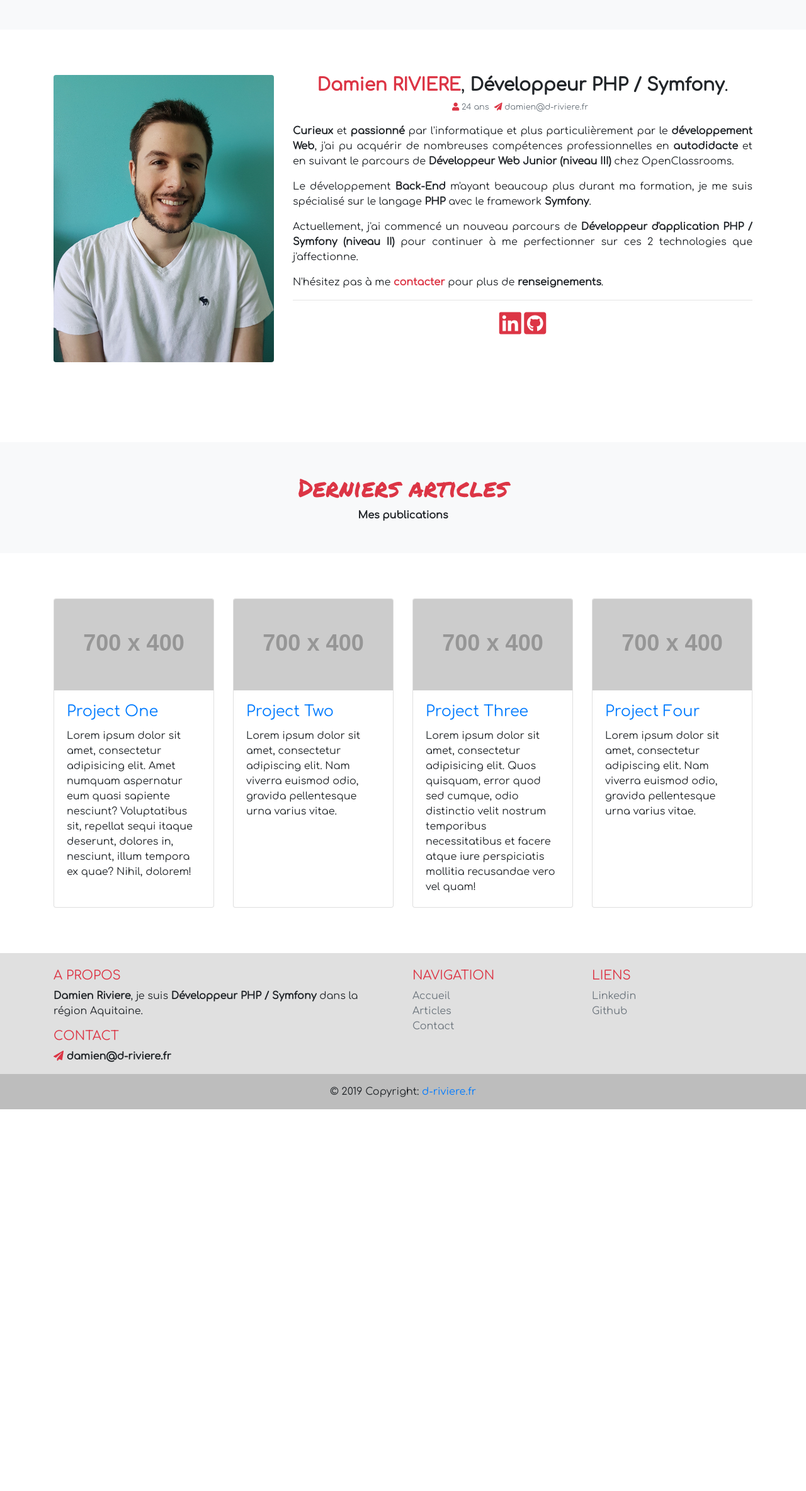
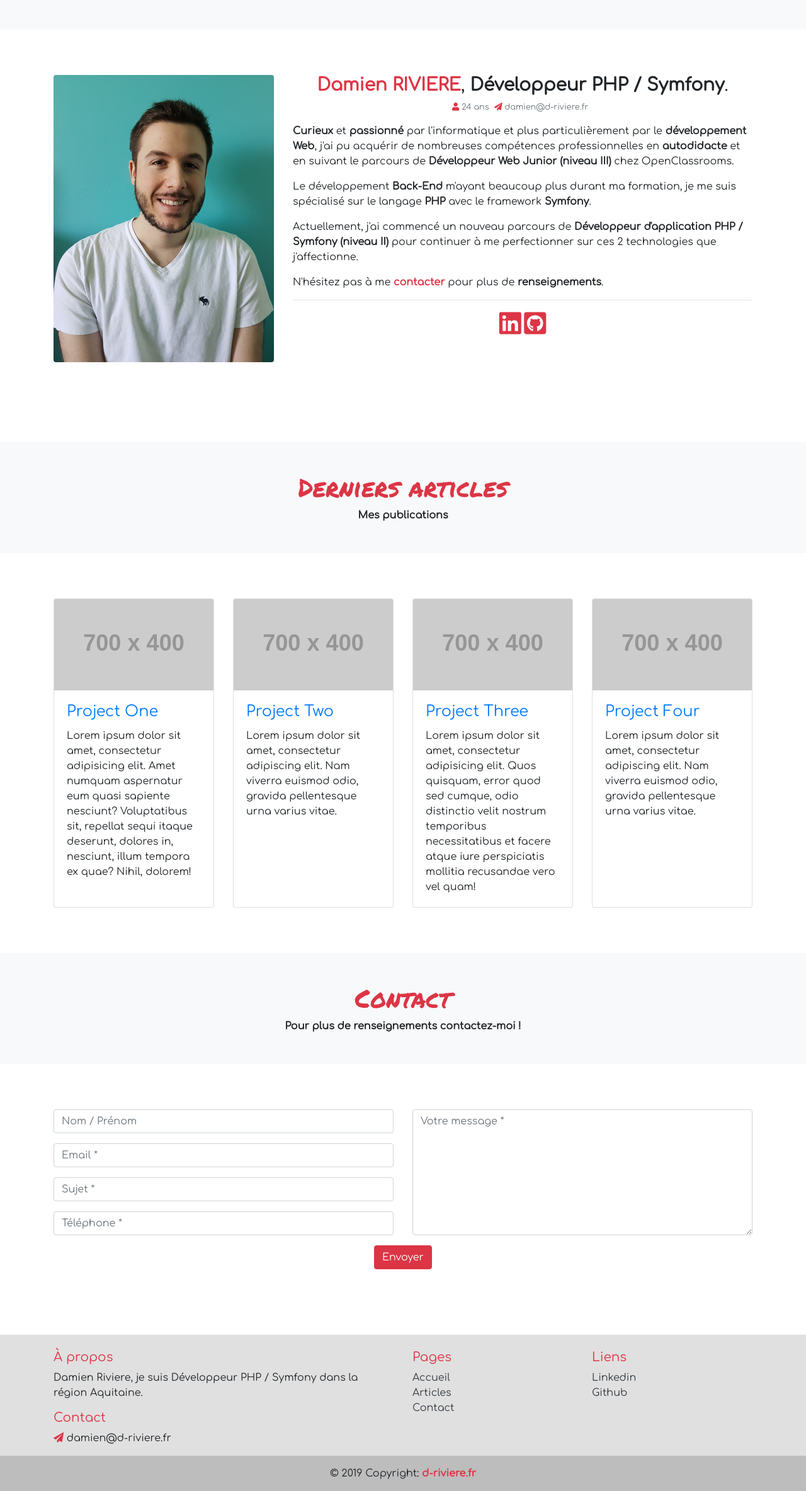
Before and after one commit to DamienRiviere/Blog-Damien-Riviere, a PHP site: page / in a window 1280 px wide. Shown: the part 184-2551 px from the top of the page at 63% size. Before the commit the page ends 1945 px from the top, so only its background shows below. Run offline with PHP 8.4, Linux system fonts and the light colour scheme; grey boxes labelled with a size stand in for pictures from a placeholder-image service; some libraries are stand-ins or nearby versions.

Commit message:
Add Twig

```diff
--- a/public/css/style.css
+++ b/public/css/style.css
@@ -95,9 +95,14 @@ h2 {
     color: #dc3545;
 }
 
-.footer-contact, .footer-nav, .footer-link {
-    font-family: 'Permanent Marker', cursive!important;
-    color: #dc3545;
+.footer-link {
+    color: #343a40;
+}
+
+.footer-link:hover {
+    color: #dc3545!important;
+    font-weight: bold;
+    text-decoration: none;
 }
 
 @media screen and (max-width: 768px) {
--- a/src/Controller/Controller.php
+++ b/src/Controller/Controller.php
@@ -11,36 +11,25 @@ class Controller {
     public $templatePath = "..\\templates\\";
 
     public function __construct() {
-        $this->loader = new \Twig\Loader\FilesystemLoader([
-            $this->templatePath . 'home',
-            $this->templatePath . 'post',
-            $this->templatePath . 'layout',
-        ]);
-        $this->twig = new \Twig\Environment($this->loader, [
-            'cache' => false, //dirname(__DIR__) . '/tmp',
-        ]);
+        $this->loadTwig();
     }
 
-    // public function loadTwig() {
-    //     $loader = new \Twig\Loader\FilesystemLoader(
-    //         [
-    //             $this->templatePath . '/home',
-    //             $this->templatePath . '/layout',
-    //             $this->templatePath . '/post',
-    //         ]
-    //     );
+    public function loadTwig() {
+        $this->loader = new \Twig\Loader\FilesystemLoader(
+            [
+                $this->templatePath . '/home',
+                $this->templatePath . '/layout',
+                $this->templatePath . '/post',
+            ]
+        );
 
-    //     $params = [
-    //         'cache' => false
-    //     ];
+        $this->loader->addPath($this->templatePath . '/home', 'home');
+        $this->loader->addPath($this->templatePath . '/post', 'post');
 
-    //     $this->twig = new Twig_Environment($loader, $params);
-    // }
+        $params = [
+            'cache' => false
+        ];
 
-    // public function render($view, $data = []) {
-    //     ob_start();
-    //     require '../templates/' . $view . '.php';
-    //     $content = ob_get_clean();
-    //     require '../templates/layout/default.php';
-    // }
+        $this->twig = new \Twig\Environment($this->loader, $params);
+    }
 }
--- a/src/Controller/HomeController.php
+++ b/src/Controller/HomeController.php
@@ -5,7 +5,7 @@ namespace App\Controller;
 class HomeController extends Controller {
 
     public function home() {
-        $this->twig->display('index.twig');
+        $this->twig->display('@home/index.twig');
     }
 
 }
--- a/src/Controller/PostController.php
+++ b/src/Controller/PostController.php
@@ -5,7 +5,7 @@ namespace App\Controller;
 class PostController extends Controller {
 
     public function posts() {
-        $this->twig->display('index.twig');
+        $this->twig->display('@post/index.twig');
     }
 
 }
--- a/src/RouterApplication.php
+++ b/src/RouterApplication.php
@@ -6,6 +6,7 @@ use Exception;
 use Symfony\Component\Routing\Router;
 use Symfony\Component\Config\FileLocator;
 use Symfony\Component\HttpFoundation\Request;
+use Symfony\Component\Routing\Exception\ResourceNotFoundException;
 use Symfony\Component\Routing\RequestContext;
 use Symfony\Component\Routing\Loader\YamlFileLoader;
 
@@ -43,7 +44,7 @@ class RouterApplication {
             $params = $this->cleanParams($params);
 
             return call_user_func_array([$controller, $method], $params);
-        } catch(Exception $e) {
+        } catch(ResourceNotFoundException $e) {
             echo $e->getMessage();
         }
     }
--- a/templates/home/index.twig
+++ b/templates/home/index.twig
@@ -1,4 +1,4 @@
-{% extends 'base.twig' %}
+{% extends 'default.twig' %}
 
 {% block title %}Accueil - Blog Damien Riviere{% endblock %}
 
@@ -29,24 +29,24 @@
                         </li>
                     </ul>
 
-                    <p class="text-justify">
+                    <p>
                         <span class="font-weight-bold">Curieux</span> et <span class="font-weight-bold">passionné</span> par
                         l'informatique et plus particulièrement par le <span class="font-weight-bold">développement
                             Web</span>, j'ai pu acquérir de nombreuses compétences professionnelles en <span
                             class="font-weight-bold">autodidacte</span> et en suivant le parcours de <span
                             class="font-weight-bold">Développeur Web Junior (niveau III)</span> chez OpenClassrooms.
                     </p>
-                    <p class="text-justify">
+                    <p>
                         Le développement <span class="font-weight-bold">Back-End</span> m'ayant beaucoup plus durant ma
                         formation, je me suis spécialisé sur le langage <span class="font-weight-bold">PHP</span> avec le
                         framework <span class="font-weight-bold">Symfony</span>.
                     </p>
-                    <p class="text-justify">
+                    <p>
                         Actuellement, j'ai commencé un nouveau parcours de <span class="font-weight-bold">Développeur
                             d'application PHP / Symfony (niveau II)</span> pour continuer à me perfectionner sur ces 2
                         technologies que j'affectionne.
                     </p>
-                    <p class="text-justify">
+                    <p>
                         N'hésitez pas à me <a href="#contact" class="text-danger font-weight-bold">contacter</a> pour plus
                         de <span class="font-weight-bold">renseignements</span>.
                     </p>
@@ -125,4 +125,7 @@
             </div>
         </div>
     </section>
+
+    {% include 'contact.twig' %}
+
 {% endblock %}
--- /dev/null
+++ b/templates/layout/contact.twig
@@ -0,0 +1,39 @@
+<section id="contact">
+    <div class="container-fluid bg-light py-5 text-center">
+        <h2 class="text-danger">Contact</h2>
+        <p class="font-weight-bold mb-0">Pour plus de renseignements contactez-moi !</p>
+    </div>
+
+    <div class="container py-5">
+        <form action="" method="post">
+            <div class="row py-4">
+                <div class="col-md-6">
+                    <div class="form-group">
+                        <input type="text" name="name" class="form-control" placeholder="Nom / Prénom" value=""/>
+                    </div>
+                    <div class="form-group">
+                        <input type="text" name="email" class="form-control" placeholder="Email *" value=""/>
+                    </div>
+                    <div class="form-group">
+                        <input type="text" name="subject" class="form-control" placeholder="Sujet *" value=""/>
+                    </div>
+                    <div class="form-group">
+                        <input type="text" name="phone" class="form-control" placeholder="Téléphone *" value=""/>
+                    </div>
+                </div>
+                <div class="col-md-6">
+                    <div class="form-group">
+                        <textarea name="message" class="form-control" placeholder="Votre message *" style="width: 100%; height: 200px;"></textarea>
+                    </div>
+                </div>
+                <div class="col-12">
+                    <div class="form-group text-center">
+                        <input type="submit" name="submit" class="btn btn-danger" value="Envoyer" />
+                    </div>
+                </div>
+            </div>
+        </form>
+        <p class="text-center text-danger font-weight-bold"></p>
+        <p class="text-center text-success font-weight-bold"></p>
+    </div>
+</section>
--- a/templates/layout/base.twig
+++ b/templates/layout/default.twig
@@ -5,6 +5,7 @@
         <meta name="viewport" content="width=device-width, initial-scale=1.0">
         <meta http-equiv="X-UA-Compatible" content="ie=edge">
         <title>{% block title %}{% endblock %}</title>
+        <!-- Bootstrap -->
         <link rel="stylesheet" href="https://stackpath.bootstrapcdn.com/bootstrap/4.3.1/css/bootstrap.min.css" integrity="sha384-ggOyR0iXCbMQv3Xipma34MD+dH/1fQ784/j6cY/iJTQUOhcWr7x9JvoRxT2MZw1T" crossorigin="anonymous">
         <!-- Font Google -->
         <link href="https://fonts.googleapis.com/css?family=Permanent+Marker" rel="stylesheet">
--- a/templates/layout/footer.twig
+++ b/templates/layout/footer.twig
@@ -5,15 +5,13 @@
         <div class="row ">
 
             <div class="col-md-6 mt-md-0 mt-3">
-                <h5 class="text-danger">A PROPOS</h5>
-                <p><strong>Damien Riviere</strong>, je suis <strong>Développeur PHP / Symfony</strong> dans la région
-                    Aquitaine.</p>
-
-                <h5 class="text-danger">CONTACT</h5>
+                <h5 class="text-danger">À propos</h5>
+                <p>Damien Riviere, je suis Développeur PHP / Symfony dans la région Aquitaine.</p>
+                <h5 class="text-danger">Contact</h5>
                 <ul class="list-unstyled">
                     <li>
                         <i class="fas fa-paper-plane text-danger"></i>
-                        <span class="font-weight-bold">damien@d-riviere.fr</span>
+                        damien@d-riviere.fr
                     </li>
                 </ul>
             </div>
@@ -21,32 +19,32 @@
             <hr class="clearfix w-100 d-md-none pb-3">
 
             <div class="col-md-3 mb-md-0 mb-3">
-                <h5 class="text-danger">NAVIGATION</h5>
+                <h5 class="text-danger">Pages</h5>
 
                 <ul class="list-unstyled">
                     <li>
-                        <a href="#" class="text-secondary">Accueil</a>
+                        <a href="#" class="footer-link">Accueil</a>
                     </li>
                     <li>
-                        <a href="#" class="text-secondary">Articles</a>
+                        <a href="#" class="footer-link">Articles</a>
                     </li>
                     <li>
-                        <a href="#" class="text-secondary">Contact</a>
+                        <a href="#" class="footer-link">Contact</a>
                     </li>
                 </ul>
             </div>
 
             <div class="col-md-3 mb-md-0 mb-3">
-                <h5 class="text-danger">LIENS</h5>
+                <h5 class="text-danger">Liens</h5>
 
                 <ul class="list-unstyled">
                     <li>
-                        <a href="https://www.linkedin.com/in/damien-riviere/" target="_blank" class="text-secondary">
+                        <a href="https://www.linkedin.com/in/damien-riviere/" target="_blank" class="footer-link">
                             Linkedin
                         </a>
                     </li>
                     <li>
-                        <a href="https://github.com/DamienRiviere" target="_blank" class="text-secondary">
+                        <a href="https://github.com/DamienRiviere" target="_blank" class="footer-link">
                             Github
                         </a>
                     </li>
@@ -58,7 +56,7 @@
     </div>
 
     <div class="grey-lighten-1 text-center py-3">© 2019 Copyright:
-        <a href="http://d-riviere.fr/"> d-riviere.fr</a>
+        <a href="http://d-riviere.fr/" class="text-danger font-weight-bold"> d-riviere.fr</a>
     </div>
 
 </footer>
--- a/templates/layout/navbar.twig
+++ b/templates/layout/navbar.twig
@@ -10,13 +10,13 @@
         <div class="collapse navbar-collapse" id="navbarResponsive">
             <ul class="navbar-nav ml-auto">
                 <li class="nav-item">
-                    <a class="nav-link" href="#">Accueil</a>
+                    <a class="nav-link" href="/">Accueil</a>
                 </li>
                 <li class="nav-item">
-                    <a class="nav-link" href="#">Articles</a>
+                    <a class="nav-link" href="/posts">Articles</a>
                 </li>
                 <li class="nav-item">
-                    <a class="nav-link" href="#">Contact</a>
+                    <a class="nav-link" href="#contact">Contact</a>
                 </li>
             </ul>
         </div>
--- a/templates/post/index.twig
+++ b/templates/post/index.twig
@@ -1,4 +1,4 @@
-{% extends 'base.twig' %}
+{% extends 'default.twig' %}
 
 {% block title %}Tous les articles - Blog Damien Riviere{% endblock %}
 
```
